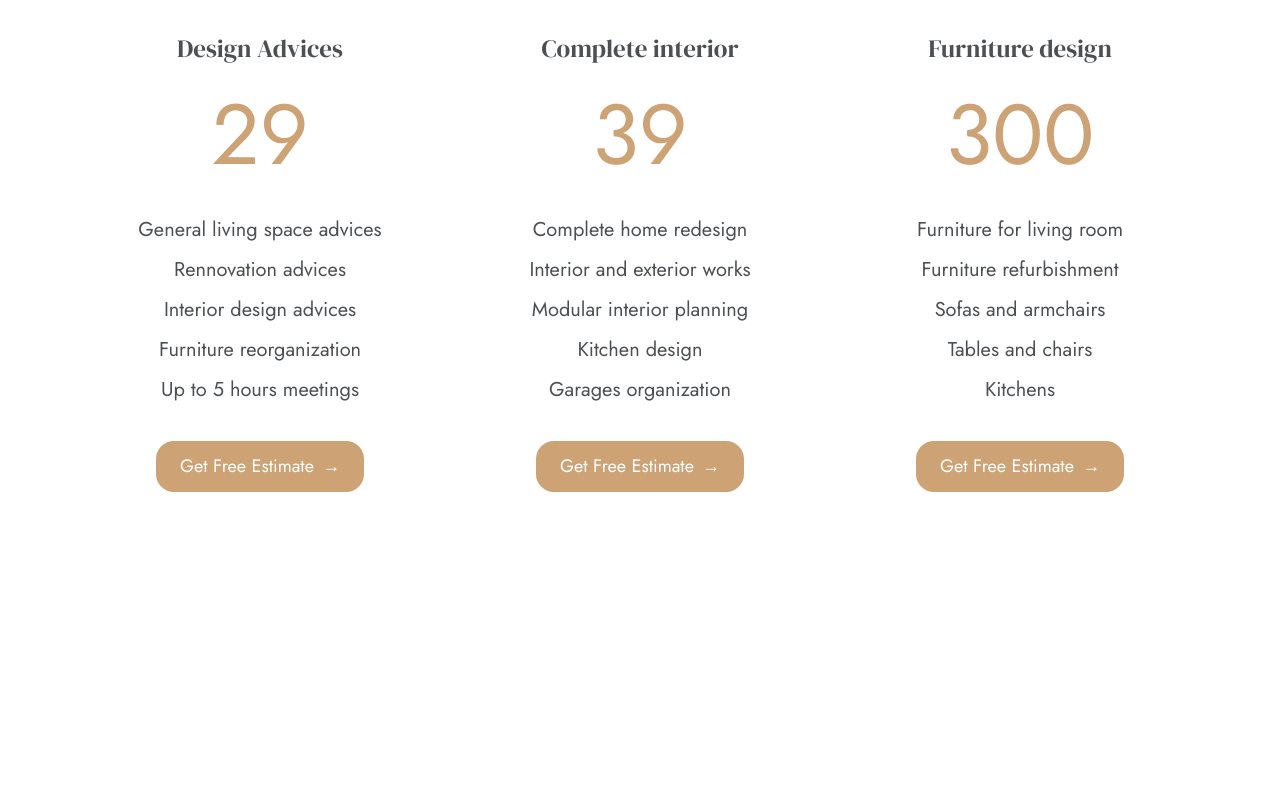
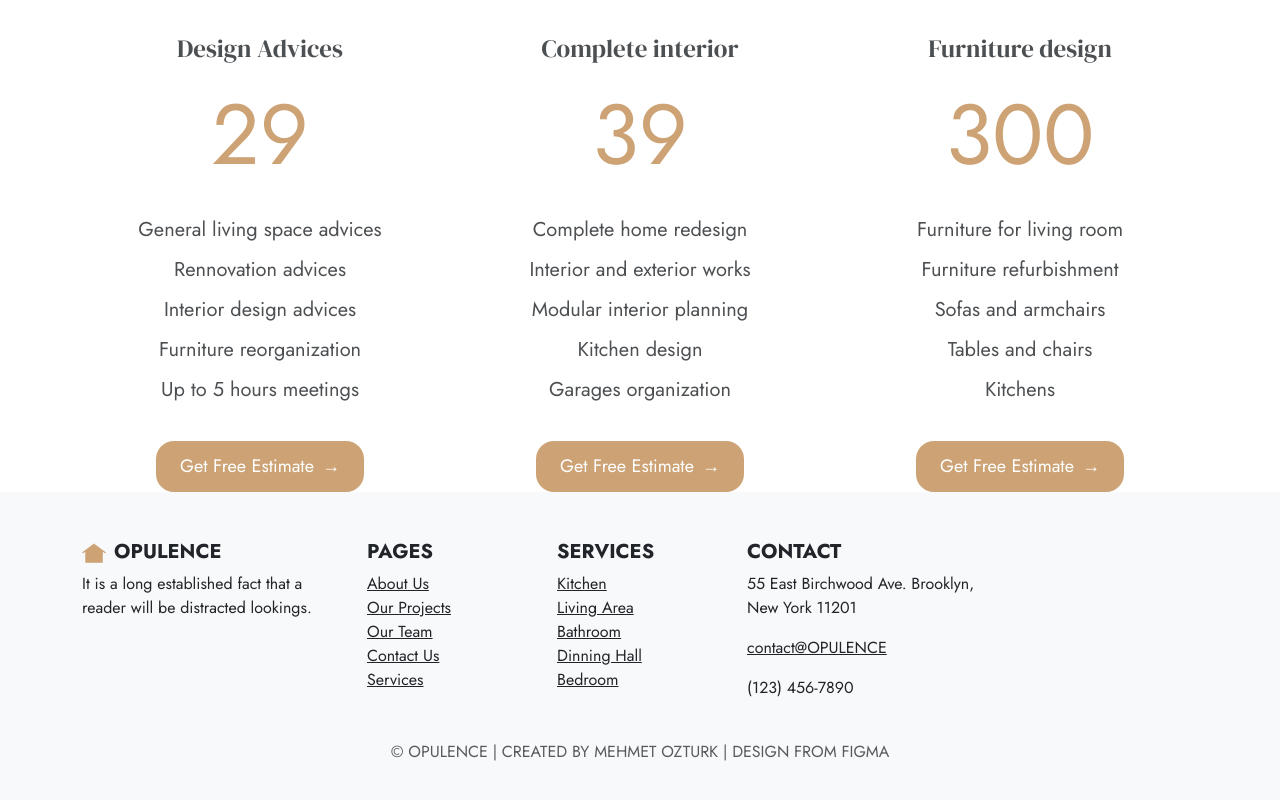
Before and after one commit to memooh/opulence, a React (Vite) app: page /pricing in a window 1280 px wide. Shown: the part 348-1148 px from the top of the page. Before the commit the page ends 840 px from the top, so only its background shows below. Built offline with nearby package versions, Linux system fonts and the light colour scheme.

Commit message:
fOOTER ADDED

```diff
--- a/src/App.jsx
+++ b/src/App.jsx
@@ -15,6 +15,7 @@ import AboutUs from './pages/AboutUs/AboutUs';
 import HowWeWork from './pages/HowWeWork/HowWeWork';
 import SingleServices from './pages/SingleServices/SingleServices';
 import Pricing from './pages/Pricing/Pricing';
+import Footer from './components/Footer/Footer';
 
 function App() {
   return (
@@ -36,6 +37,8 @@ function App() {
         <Route path="/example_services" element={<SingleServices />} />
         <Route path="/pricing" element={<Pricing/>} />
       </Routes>
+      <Footer />
+
     </Router>
   )
 }
--- a/src/components/Footer/Footer.jsx
+++ b/src/components/Footer/Footer.jsx
@@ -0,0 +1,63 @@
+import React from 'react';
+import logo from '/images/logo.png';
+
+function Footer() {
+  return (
+    <footer className="bg-light text-dark py-5">
+      <div className="container">
+        <div className="row gy-4">
+          <div className="col-12 col-md-6 col-lg-3">
+            <h5 className="text-uppercase fw-bold">
+              <img src={logo} alt="Logo" style={{ width: '24px', marginRight: '8px' }} />
+              OPULENCE
+            </h5>
+            <p>It is a long established fact that a reader will be distracted lookings.</p>
+            <div className="d-flex mt-3">
+              <a href="#" className="text-dark me-3"><i className="bi bi-facebook"></i></a>
+              <a href="#" className="text-dark me-3"><i className="bi bi-twitter"></i></a>
+              <a href="#" className="text-dark me-3"><i className="bi bi-linkedin"></i></a>
+              <a href="#" className="text-dark"><i className="bi bi-instagram"></i></a>
+            </div>
+          </div>
+
+          <div className="col-6 col-md-6 col-lg-2">
+            <h5 className="text-uppercase fw-bold">Pages</h5>
+            <ul className="list-unstyled">
+              <li><a href="#" className="text-dark">About Us</a></li>
+              <li><a href="#" className="text-dark">Our Projects</a></li>
+              <li><a href="#" className="text-dark">Our Team</a></li>
+              <li><a href="#" className="text-dark">Contact Us</a></li>
+              <li><a href="#" className="text-dark">Services</a></li>
+            </ul>
+          </div>
+
+          <div className="col-6 col-md-6 col-lg-2">
+            <h5 className="text-uppercase fw-bold">Services</h5>
+            <ul className="list-unstyled">
+              <li><a href="#" className="text-dark">Kitchen</a></li>
+              <li><a href="#" className="text-dark">Living Area</a></li>
+              <li><a href="#" className="text-dark">Bathroom</a></li>
+              <li><a href="#" className="text-dark">Dinning Hall</a></li>
+              <li><a href="#" className="text-dark">Bedroom</a></li>
+            </ul>
+          </div>
+
+          <div className="col-12 col-md-6 col-lg-3">
+            <h5 className="text-uppercase fw-bold">Contact</h5>
+            <p>55 East Birchwood Ave. Brooklyn, New York 11201</p>
+            <p><a href="mailto:contact@selhono.com" className="text-dark">contact@OPULENCE</a></p>
+            <p>(123) 456-7890</p>
+          </div>
+        </div>
+
+        <div className="row">
+          <div className="col text-center mt-4">
+            <p className="text-muted mb-0">&copy; OPULENCE | CREATED BY MEHMET OZTURK | DESIGN FROM FIGMA</p>
+          </div>
+        </div>
+      </div>
+    </footer>
+  );
+}
+
+export default Footer;
```
